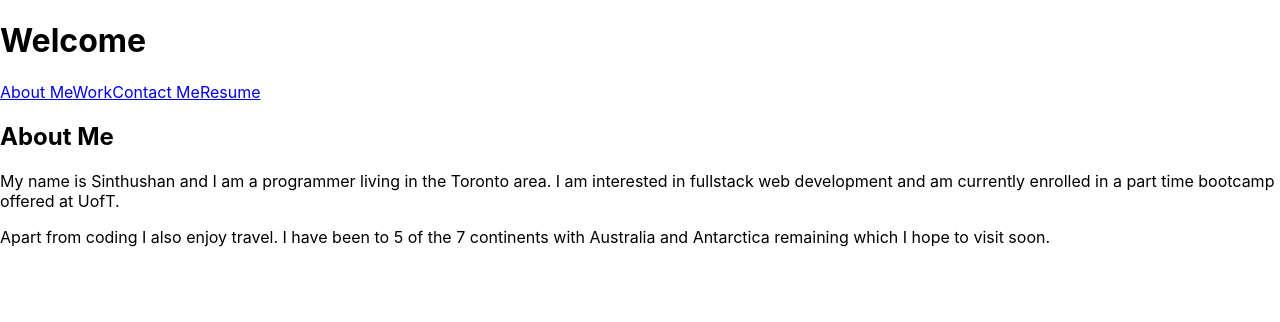
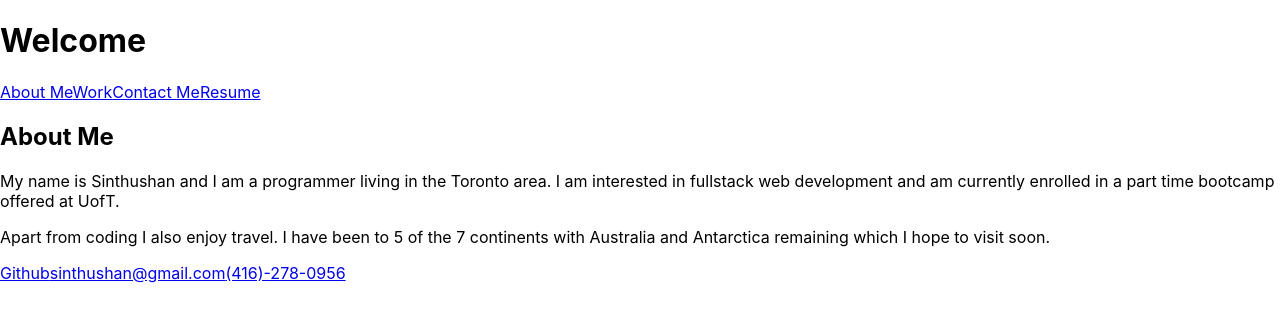
Before and after one commit to Sinthushan-bootcamp/personal_profile, a React (Create React App) app: page / in a window 1280 px wide. Shown: the top 322 px of the page. Built offline with nearby package versions, Linux system fonts and the light colour scheme.

Commit message:
added content for footer

```diff
--- a/src/App.js
+++ b/src/App.js
@@ -1,10 +1,11 @@
 import React from "react";
 import Main from "./components/Main";
-
+import Footer from "./components/Footer";
 function App() {
   return (
     <div className="App">
       <Main />
+      <Footer />
     </div>
   );
 }
--- a/src/components/Footer.js
+++ b/src/components/Footer.js
@@ -5,7 +5,9 @@ import '../styles/Footer.css';
 function Footer() {
     return (
       <footer  className="footer">
-        <h1>goodbye</h1>
+        <a class="contactMethod" href="https://github.com/sinthushan">Github</a>
+        <a class="contactMethod" href="mailto: sinthushan@gmail.com">sinthushan@gmail.com</a>
+        <a class="contactMethod" href="tel:416-278-0956">(416)-278-0956</a>
       </footer>
     );
   }
```
